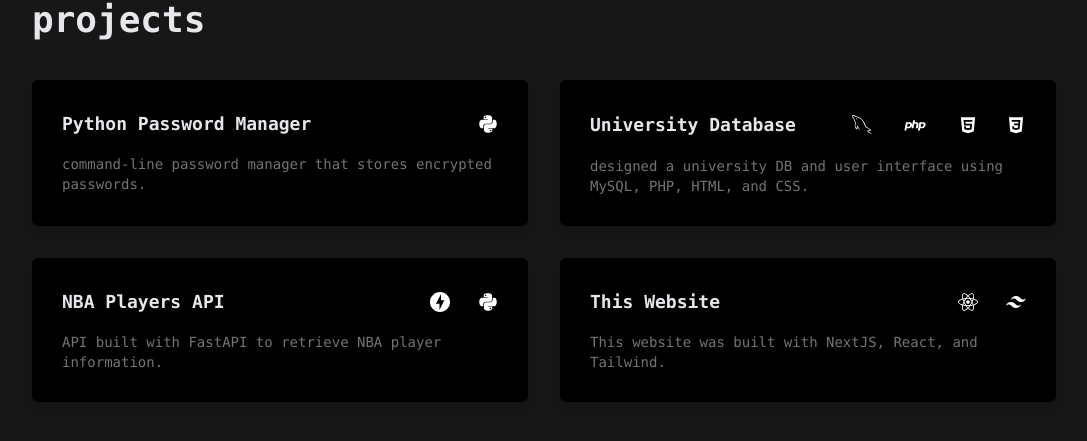
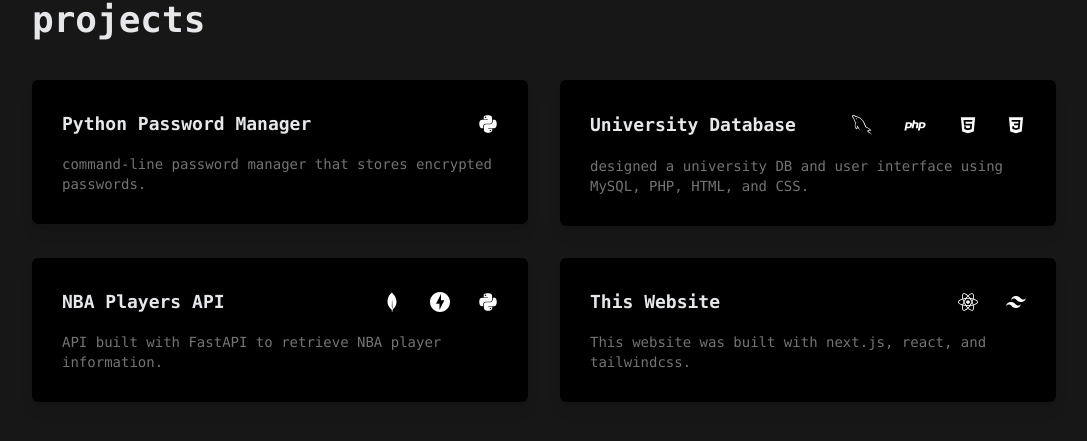
Before and after one commit to clxmente/OLD-solorio.dev, a Next.js app: page /projects in a window 1280 px wide. Shown: the part 227-668 px from the top of the page, without its empty margins (96-1183 px from the left). Built offline with nearby package versions, Linux system fonts and the light colour scheme.

Commit message:
projects card links

```diff
--- a/pages/projects.js
+++ b/pages/projects.js
@@ -2,7 +2,7 @@
 import Link from "next/link";
 import { Navbar } from "../components/Navbar";
 import { FaPython, FaReact } from "react-icons/fa";
-import { SiTailwindcss, SiFastapi } from "react-icons/si";
+import { SiTailwindcss, SiFastapi, SiMongodb, SiNginx } from "react-icons/si";
 import { GrMysql } from "react-icons/gr";
 import { DiPhp, DiHtml5, DiCss3 } from "react-icons/di";
 
@@ -24,7 +24,11 @@
               <h1 className="font-mono text-gray-200 font-bold text-3xl sm:text-4xl flex justify-start">
                 projects
               </h1>
+              {/* PW Manager */}
               <div className="py-10 grid grid-cols-1 xl:grid-cols-2 gap-8"> {/* grid container */}
+                {/* PW Manager */}
+                <Link href={"https://github.com/clxmente/Python-Password-Manager"}>
+                  <a>
                   <div className="border-2 border-solid border-black bg-black rounded-md px-7 py-7 shadow-lg hover:scale-105 hover:transition-all hover:ease-out hover:duration-500 transition-all ease-out duration-500">
                   <div className="flex items-center justify-between">
                     <p className='font-bold text-lg font-mono text-gray-200'>Python Password Manager</p>
@@ -32,6 +36,11 @@
                   </div>
                     <p className='text-sm font-mono text-neutral-500 pt-4 text_flicker'>command-line password manager that stores encrypted passwords.</p>
                   </div>
+                  </a>
+                </Link>
+                {/* END PW Manager */}
+                {/* University DB */}
+                {/* NOT allowed to upload code or proj to internet bc it was for a class. */}
                 <div className="border-2 border-solid border-black bg-black rounded-md px-7 py-7 shadow-lg hover:scale-105 hover:transition-all hover:ease-out hover:duration-500 transition-all ease-out duration-500">
                   <div className="flex items-center justify-between">
                     <p className='font-bold text-lg font-mono text-gray-200'>University Database</p>
@@ -44,16 +53,27 @@
                   </div>
                   <p className='text-sm font-mono text-neutral-500 pt-4 text_flicker'>designed a university DB and user interface using MySQL, PHP, HTML, and CSS.</p>
                 </div>
+                {/* END University DB */}
+                {/* NBA Players API */}
+                <Link href={"https://github.com/clxmente/NBA-Players-API"}>
+                  <a>
                   <div className="border-2 border-solid border-black bg-black rounded-md px-7 py-7 shadow-lg hover:scale-105 hover:transition-all hover:ease-out hover:duration-500 transition-all ease-out duration-500">
                     <div className="flex items-center justify-between">
                       <p className='font-bold text-lg font-mono text-gray-200'>NBA Players API</p>
                       <div className="flex items-center">
+                        <div className="pr-4 sm:pr-7"><SiMongodb size={"20"} color="white" /></div>
                         <div className="pr-4 sm:pr-7"><SiFastapi size={"20"} color="white" /></div>
                         <FaPython size={"20"} color={"white"}/>
                       </div>
                     </div>
                     <p className='text-sm font-mono text-neutral-500 pt-4 text_flicker'>API built with FastAPI to retrieve NBA player information.</p>
                   </div>
+                  </a>
+                </Link>
+                {/* END NBA Players API */}
+                {/* Personal Website */}
+                <Link href={"https://github.com/clxmente/nextjs-solorio.dev"}>
+                  <a>
                   <div className="border-2 border-solid border-black bg-black rounded-md px-7 py-7 shadow-lg hover:scale-105 hover:transition-all hover:ease-out hover:duration-500 transition-all ease-out duration-500">
                     <div className="flex items-center justify-between">
                       <p className='font-bold text-lg font-mono text-gray-200'>This Website</p>
@@ -62,8 +82,11 @@
                         <SiTailwindcss size={"20"} color={"white"} />
                       </div>
                     </div>
-                  <p className='text-sm font-mono text-neutral-500 pt-4 text_flicker'>This website was built with NextJS, React, and Tailwind.</p>
+                    <p className='text-sm font-mono text-neutral-500 pt-4 text_flicker'>This website was built with next.js, react, and tailwindcss.</p>
                   </div>
+                  </a>
+                </Link>
+                {/* END Personal Website */}
               </div>
             </div>
           </div>
```
Lines whose indentation alone changed are shown as unchanged.
